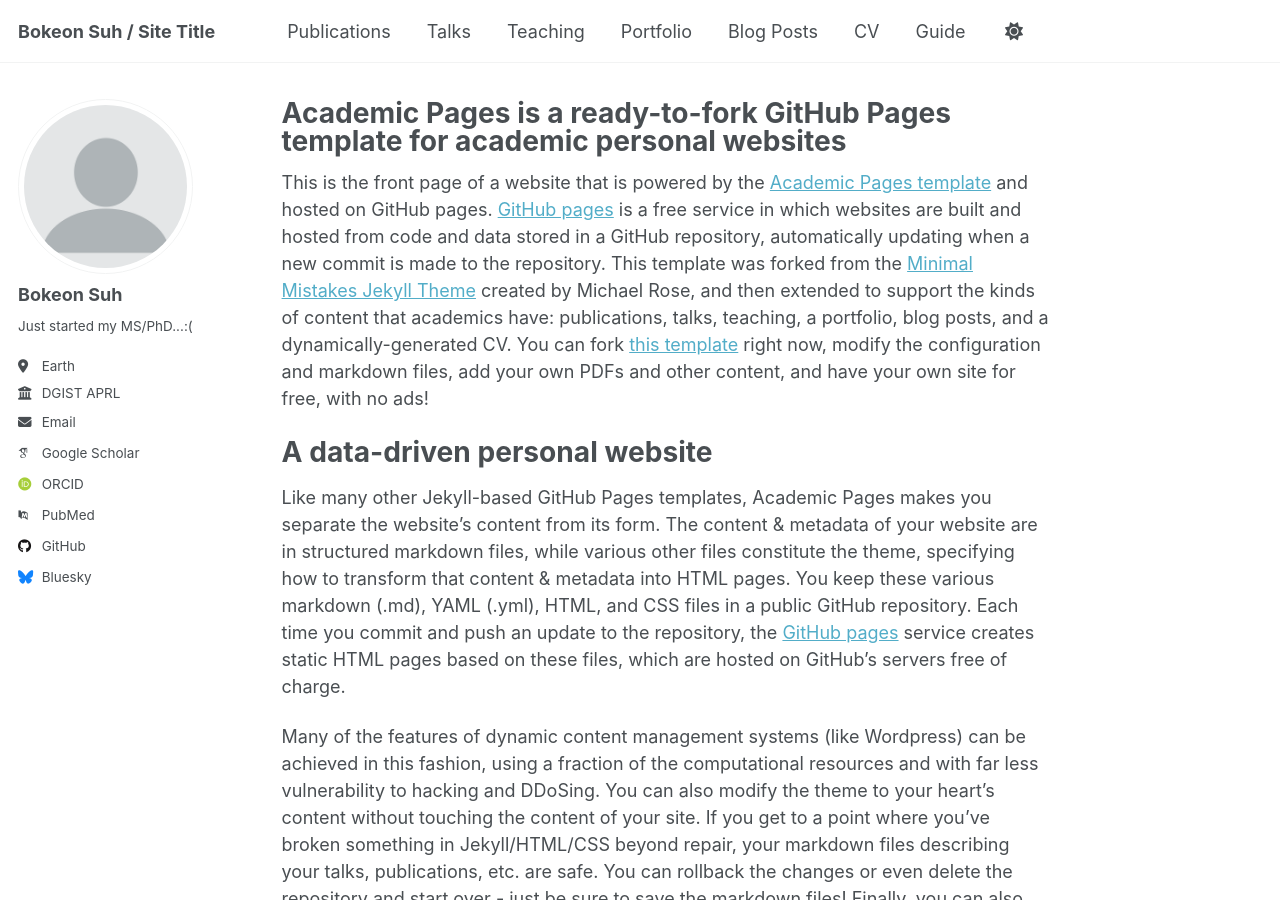
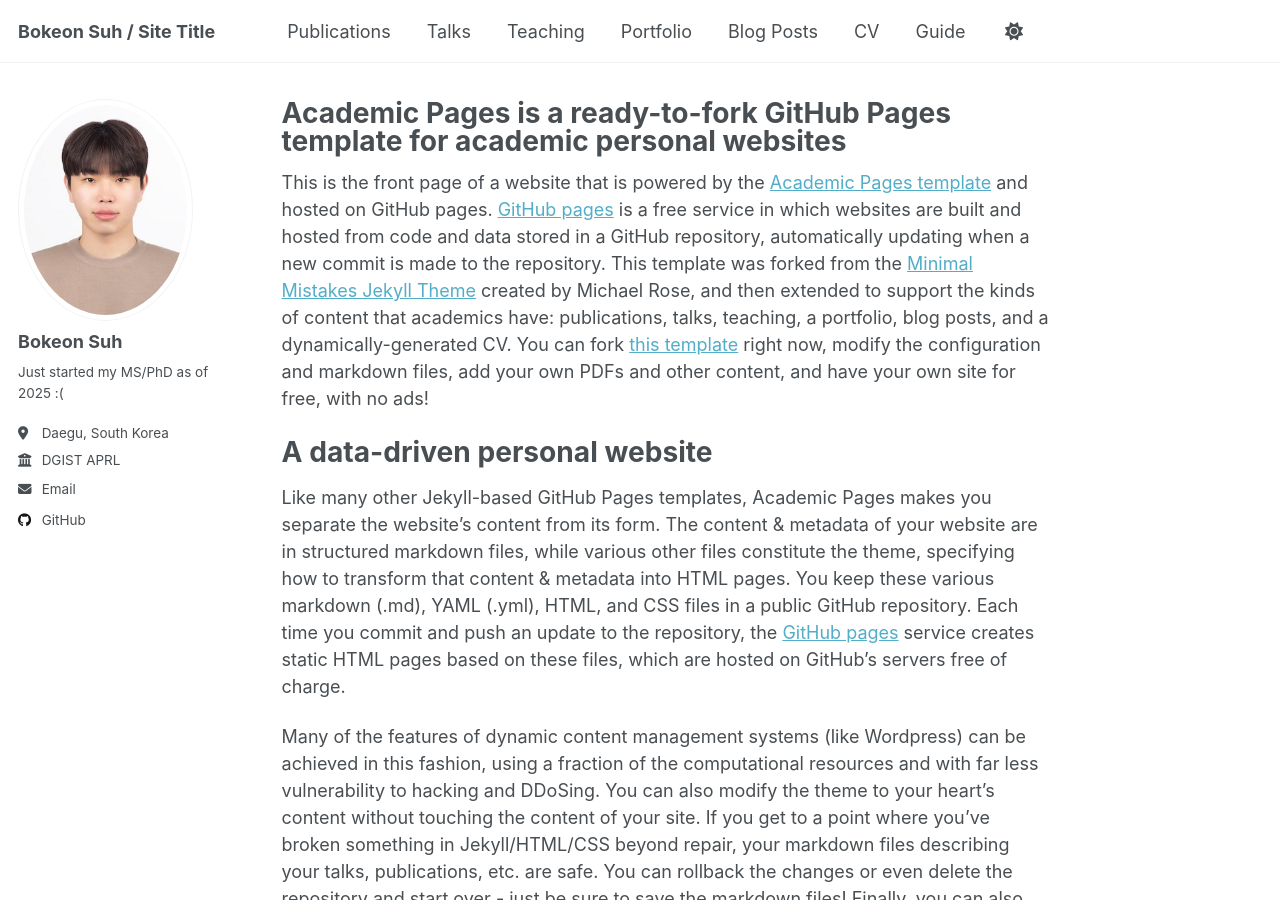
Before and after one commit to bksuh/bksuh.github.io, a Jekyll site: the page built from _pages/about.md, in a window 1280 px wide and 900 px high. Built offline with Jekyll 4.4.1, drawn with Linux system fonts in a browser that asks for light colours; some web fonts are replaced.

```diff
--- a/_config.yml
+++ b/_config.yml
@@ -22,11 +22,11 @@ repository               : "academicpages/academicpages.github.io"
 #               Additional customization can be done by editing /_includes/author-profile.html
 author:
   # Biographic information
-  avatar           : "profile.png"
+  avatar           : "profile.jpg"
   name             : "Bokeon Suh"
   pronouns         : # example: "she/her"
-  bio              : "Just started my MS/PhD...:("
-  location         : "Earth"
+  bio              : "Just started my MS/PhD as of 2025 :("
+  location         : "Daegu, South Korea"
   employer         : "DGIST APRL"
   uri              : # URL
   email            : "none@example.org"
@@ -34,11 +34,11 @@ author:
   # Academic websites
   academia         : # URL
   arxiv            : # URL - Update with the correct link to your profile
-  googlescholar    : "https://scholar.google.com/citations?user=PS_CX0AAAAAJ"
+  googlescholar    : # "https://scholar.google.com/citations?user=PS_CX0AAAAAJ"
   impactstory      : # URL
-  orcid            : "http://orcid.org/yourorcidurl"
+  orcid            : # "http://orcid.org/yourorcidurl"
   semantic         : # URL
-  pubmed           : "https://www.ncbi.nlm.nih.gov/pubmed/?term=john+snow"
+  pubmed           : # "https://www.ncbi.nlm.nih.gov/pubmed/?term=john+snow"
   researchgate     : # URL
   scopus           : # URL
 
@@ -51,7 +51,7 @@ author:
   stackoverflow    : # User number or user number and name (i.e., use "1" or "1/jeff-atwood")
 
   # Social media
-  bluesky          : "bsky.app" # Replace this with you Bluesky username
+  bluesky          : # "bsky.app" # Replace this with you Bluesky username
   facebook         : # Username
   flickr           : # Username
   foursquare       : # Username
```
Also changed, not shown: images/profile.jpg (added).
